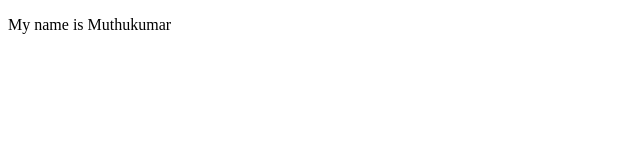
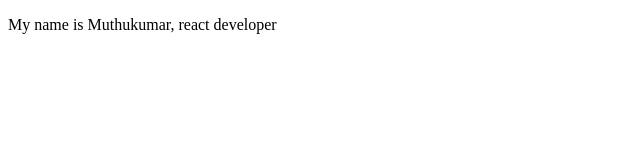
Before and after one commit to rammuthukumar1512/gitpr, a plain HTML site: page index.html in a window 1280 px wide. Shown: the whole page, without its empty margins (0-640 px from the left). Drawn offline with Linux system fonts and the light colour scheme.

Commit message:
new commit

```diff
--- a/index.html
+++ b/index.html
@@ -6,6 +6,6 @@
     <title>Document</title>
 </head>
 <body>
-    <p>My name is Muthukumar</p>
+    <p>My name is Muthukumar, react developer</p>
 </body>
 </html>
```
